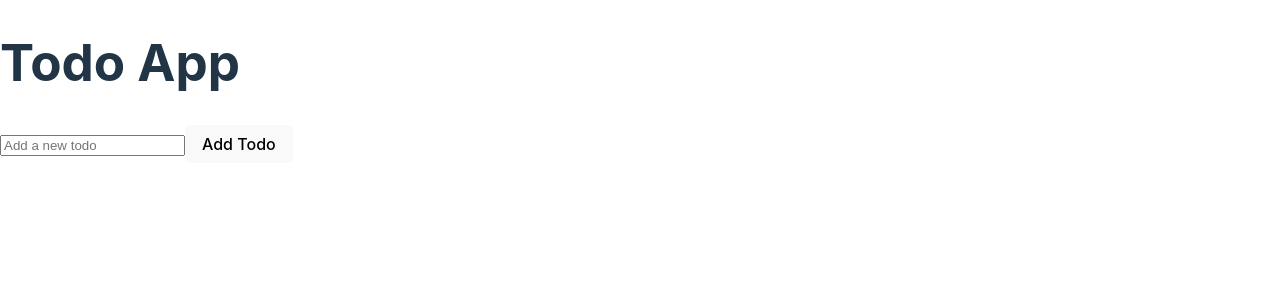
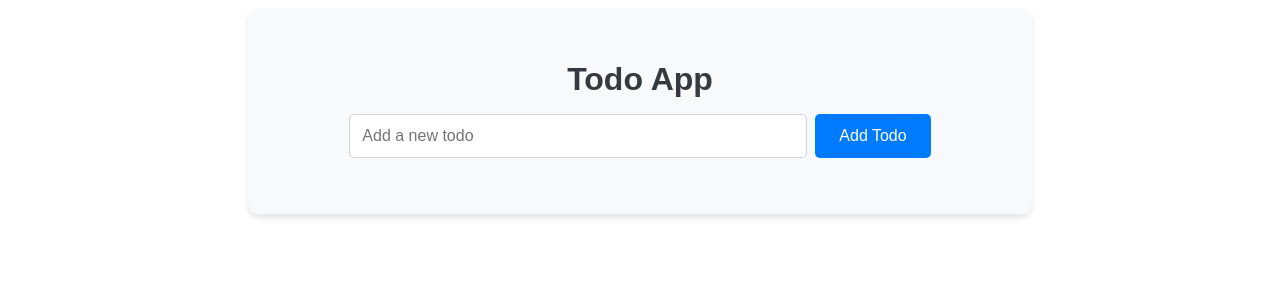
Before and after one commit to denysdzhulai/react-todo, a React (Vite) app: page / in a window 1280 px wide. Shown: the top 300 px of the page. Built offline with nearby package versions, Linux system fonts and the light colour scheme.

Commit message:
Implemented custom hook and localStorage for Todo app; enhance UI design.

```diff
--- a/src/App.jsx
+++ b/src/App.jsx
@@ -1,20 +1,33 @@
-import React, { useState } from "react";
+import React from "react";
 import TodoList from "./TodoList";
 import AddTodoForm from "./AddTodoForm";
 
+function useSemiPersistentState(key, initialState) {
+  const [state, setState] = React.useState(() => {
+    const savedState = localStorage.getItem(key);
+    return savedState ? JSON.parse(savedState) : initialState;
+  });
+
+  React.useEffect(() => {
+    localStorage.setItem(key, JSON.stringify(state));
+  }, [key, state]);
+
+  return [state, setState];
+}
+
 const App = () => {
-  const [todoList, setTodoList] = useState([]);
+  const [todoList, setTodoList] = useSemiPersistentState("savedTodoList", []);
 
   const addTodo = (newTodo) => {
     setTodoList((prevList) => [...prevList, newTodo]);
   };
 
   return (
-    <div>
+    <>
       <h1>Todo App</h1>
       <AddTodoForm onAddTodo={addTodo} />
       <TodoList todoList={todoList} />
-    </div>
+    </>
   );
 };
 
--- a/src/index.css
+++ b/src/index.css
@@ -1,68 +1,76 @@
-:root {
-  font-family: Inter, system-ui, Avenir, Helvetica, Arial, sans-serif;
-  line-height: 1.5;
-  font-weight: 400;
-
-  color-scheme: light dark;
-  color: rgba(255, 255, 255, 0.87);
-  background-color: #242424;
-
-  font-synthesis: none;
-  text-rendering: optimizeLegibility;
-  -webkit-font-smoothing: antialiased;
-  -moz-osx-font-smoothing: grayscale;
+/* Root Container */
+#root {
+  max-width: 720px;
+  margin: 0 auto;
+  padding: 2rem;
+  text-align: center;
+  background-color: #f8f9fa;
+  box-shadow: 0 4px 6px rgba(0, 0, 0, 0.1);
+  border-radius: 10px;
+  font-family: "Arial", sans-serif;
 }
 
-a {
-  font-weight: 500;
-  color: #646cff;
-  text-decoration: inherit;
-}
-a:hover {
-  color: #535bf2;
+/* Header */
+h1 {
+  font-size: 2rem;
+  margin-bottom: 1rem;
+  color: #343a40;
 }
 
-body {
-  margin: 0;
+form {
   display: flex;
-  /* place-items: center; */
-  min-width: 320px;
-  min-height: 100vh;
+  justify-content: center;
+  gap: 0.5rem;
+  margin-bottom: 1.5rem;
 }
 
-h1 {
-  font-size: 3.2em;
-  line-height: 1.1;
+form input {
+  padding: 0.75rem;
+  font-size: 1rem;
+  border: 1px solid #ced4da;
+  border-radius: 5px;
+  width: 60%;
+  transition: box-shadow 0.3s;
 }
 
-button {
-  border-radius: 5px;
-  border: 1px solid transparent;
-  padding: 0.5em 1em;
-  font-size: 1em;
-  font-weight: 500;
-  font-family: inherit;
-  background-color: #1a1a1a;
-  cursor: pointer;
-  transition: border-color 0.25s;
-}
-button:hover {
-  border-color: #4c99f1;
-}
-button:focus,
-button:focus-visible {
-  outline: 4px auto -webkit-focus-ring-color;
+form input:focus {
+  box-shadow: 0 0 5px rgba(0, 123, 255, 0.5);
+  outline: none;
 }
 
-@media (prefers-color-scheme: light) {
-  :root {
-    color: #213547;
-    background-color: #ffffff;
-  }
-  a:hover {
-    color: #747bff;
-  }
-  button {
-    background-color: #f9f9f9;
-  }
+form button {
+  padding: 0.75rem 1.5rem;
+  font-size: 1rem;
+  border: none;
+  background-color: #007bff;
+  color: #fff;
+  border-radius: 5px;
+  cursor: pointer;
+  transition: background-color 0.3s;
 }
+
+form button:hover {
+  background-color: #0056b3;
+}
+
+ul {
+  list-style: none;
+  padding: 0;
+}
+
+li {
+  background-color: #ffffff;
+  margin: 0.5rem 0;
+  padding: 1rem;
+  border: 1px solid #ced4da;
+  border-radius: 5px;
+  text-align: left;
+  display: flex;
+  justify-content: space-between;
+  align-items: center;
+  box-shadow: 0 2px 4px rgba(0, 0, 0, 0.1);
+}
+
+li:hover {
+  background-color: #f1f3f5;
+}
```
